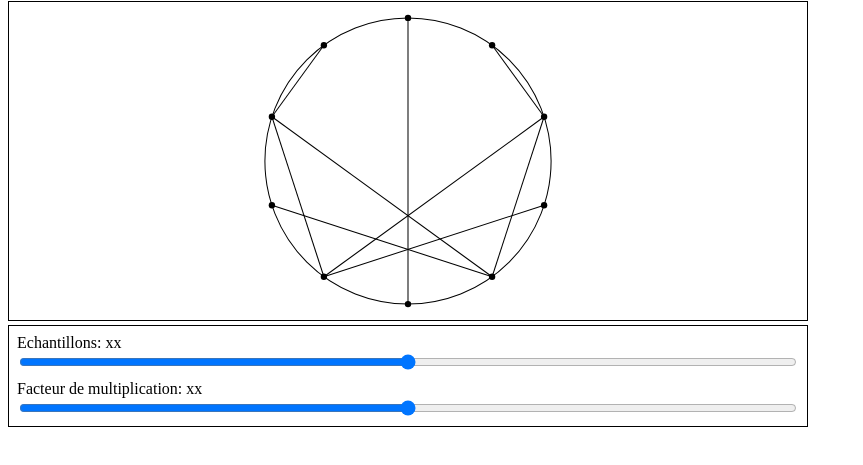
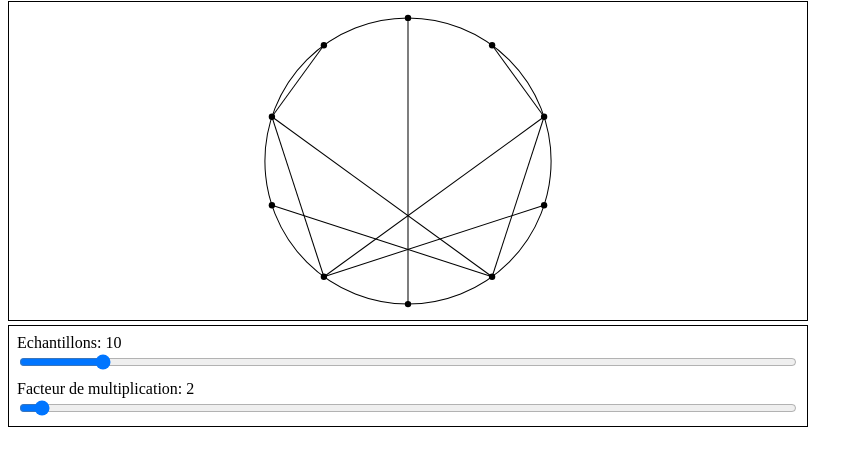
Before and after one commit to jlg-formation/tsrzz1-sept-2025, a website built with Vite: page index.html in a window 1280 px wide. Shown: the part 79-544 px from the top of the page, without its empty margins (0-863 px from the left). Built offline with nearby package versions, Linux system fonts and the light colour scheme.

Commit message:
dev: added render

```diff
--- a/index.html
+++ b/index.html
@@ -14,12 +14,12 @@
     </svg>
     <div class="command">
       <label class="samples">
-        <span>Echantillons: <span>xx</span></span>
-        <input type="range" />
+        <span>Echantillons: <span class="value">xx</span></span>
+        <input type="range" min="0" max="100" step="1" />
       </label>
       <label class="multiplicationFactor">
-        <span>Facteur de multiplication: <span>xx</span></span>
-        <input type="range" />
+        <span>Facteur de multiplication: <span class="value">xx</span></span>
+        <input type="range" min="0" max="100" step="1" />
       </label>
     </div>
     <script type="module" src="/src/main.ts"></script>
--- a/src/classes/Command.ts
+++ b/src/classes/Command.ts
@@ -1,4 +1,5 @@
 import type { Config } from "../types/Config";
+import { querySelector } from "../utils/querySelector";
 
 type Callback = (newConfig: Config) => void;
 
@@ -10,8 +11,34 @@ export class Command {
 
   private callback: Callback = () => {};
 
+  constructor() {
+    this.render();
+  }
+
+  /**
+   * Affiche le visuel qui correspond à l'état du composant
+   */
+  render() {
+    const elt = querySelector(".command .samples .value");
+    elt.innerHTML = this.config.samples + "";
+    const elt2 = querySelector(".command .multiplicationFactor .value");
+    elt2.innerHTML = this.config.multiplicationFactor + "";
+
+    const sliderElt = querySelector(
+      ".command .samples input",
+      HTMLInputElement
+    );
+    sliderElt.value = this.config.samples + "";
+    const sliderElt2 = querySelector(
+      ".command .multiplicationFactor input",
+      HTMLInputElement
+    );
+    sliderElt2.value = this.config.multiplicationFactor + "";
+  }
+
   setConfig(config: Config) {
     this.config = config;
+    this.render();
   }
 
   onChange(callback: Callback) {
--- a/src/utils/querySelector.ts
+++ b/src/utils/querySelector.ts
@@ -1,7 +1,15 @@
-export const querySelector = (selector: string) => {
+export const querySelector = <T extends Element>(
+  selector: string,
+  type?: new () => T
+): T => {
   const elt = document.querySelector(selector);
   if (elt === null) {
     throw new Error(`Element avec selecteur '${selector}' non trouvé.`);
   }
-  return elt;
+  if (type && !(elt instanceof type)) {
+    throw new Error(
+      `Element ${selector} trouvé mais le type n'est pas bon (${type})`
+    );
+  }
+  return elt as T;
 };
```
